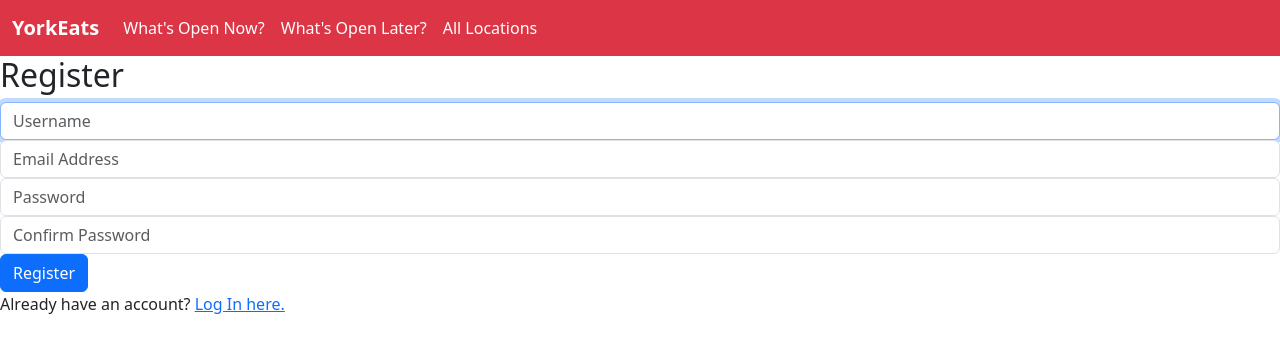
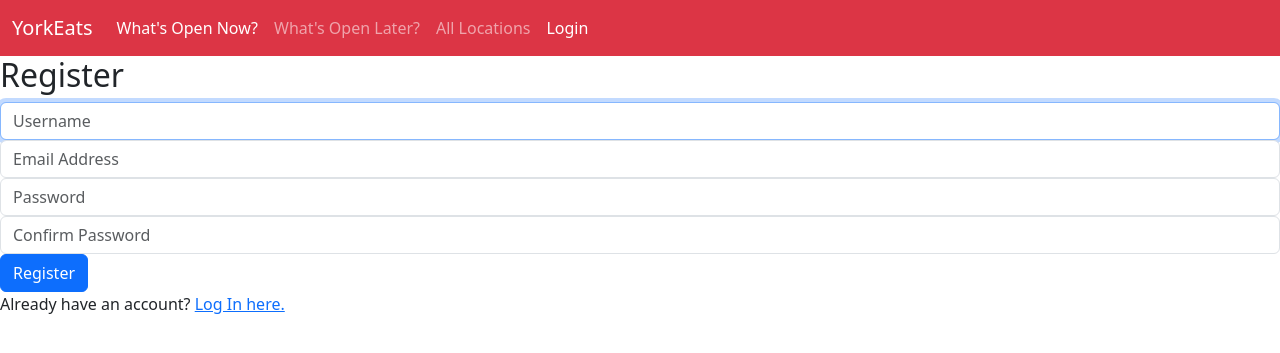
Before and after one commit to sean-pj/YorkEats, a Django app: page /register in a window 1280 px wide. Shown: the top 353 px of the page. Run offline with Django 5.2, Linux system fonts and the light colour scheme.

Commit message:
Navbar changes

```diff
--- a/YorkEats/templates/YorkEats/layout.html
+++ b/YorkEats/templates/YorkEats/layout.html
@@ -11,27 +11,40 @@
         <link rel="stylesheet" href="{% static 'styles.css' %}">
     </head>
     <body>
-        <nav class="navbar navbar-expand-lg bg-danger">
+      <nav class="navbar navbar-expand-lg bg-danger " data-bs-theme="dark">
         <div class="container-fluid">
-              <a class="navbar-brand text-white" href="#" style="font-weight: 600;">YorkEats</a>
-              <button class="navbar-toggler" type="button" data-bs-toggle="collapse" data-bs-target="#navbarNav" aria-controls="navbarNav" aria-expanded="false" aria-label="Toggle navigation">
-                <span class="navbar-toggler-icon"></span>
-              </button>
-              <div class="collapse navbar-collapse text-white" id="navbarNav">
-                <ul class="navbar-nav">
+          <a class="navbar-brand" href="#">YorkEats</a>
+          <div class="collapse navbar-collapse" id="navbarText">
+            <ul class="navbar-nav me-auto mb-2 mb-lg-0">
               <li class="nav-item">
                 <a class="nav-link active text-white" aria-current="page" href="{% url 'index' %}">What's Open Now?</a>
               </li>
               <li class="nav-item">
-                    <a class="nav-link text-white" href="#">What's Open Later?</a>
+                <a class="nav-link" href="#">What's Open Later?</a>
               </li>
               <li class="nav-item">
-                    <a class="nav-link text-white" href="#">All Locations</a>
+                <a class="nav-link" href="#">All Locations</a>
               </li>
+              {% if user.is_authenticated %}
+              <li class="nav-item dropdown">
+                <a class="nav-link dropdown-toggle text-white" href="#" role="button" data-bs-toggle="dropdown" aria-expanded="false">
+                  {{request.user.username}}
+                </a>
+                <ul class="dropdown-menu">
+                  <li><a class="dropdown-item" href="{% url 'logout' %}">Logout</a></li>
+                  <!-- <li><a class="dropdown-item" href="#">Another action</a></li>
+                  <li><hr class="dropdown-divider"></li>
+                  <li><a class="dropdown-item" href="#">Something else here</a></li> -->
+                </ul>
+              </li>
+              {% else %}
+              <a class="nav-link text-white" href="{% url 'login' %}">Login</a>
+              {% endif %}
             </ul>
           </div>
         </div>
       </nav>
+
 
         <div class="body">
             {% block body %}
```
Also changed, not shown: YorkEats/static/home.js (+7 -2 lines). Lines whose indentation alone changed are shown as unchanged.
